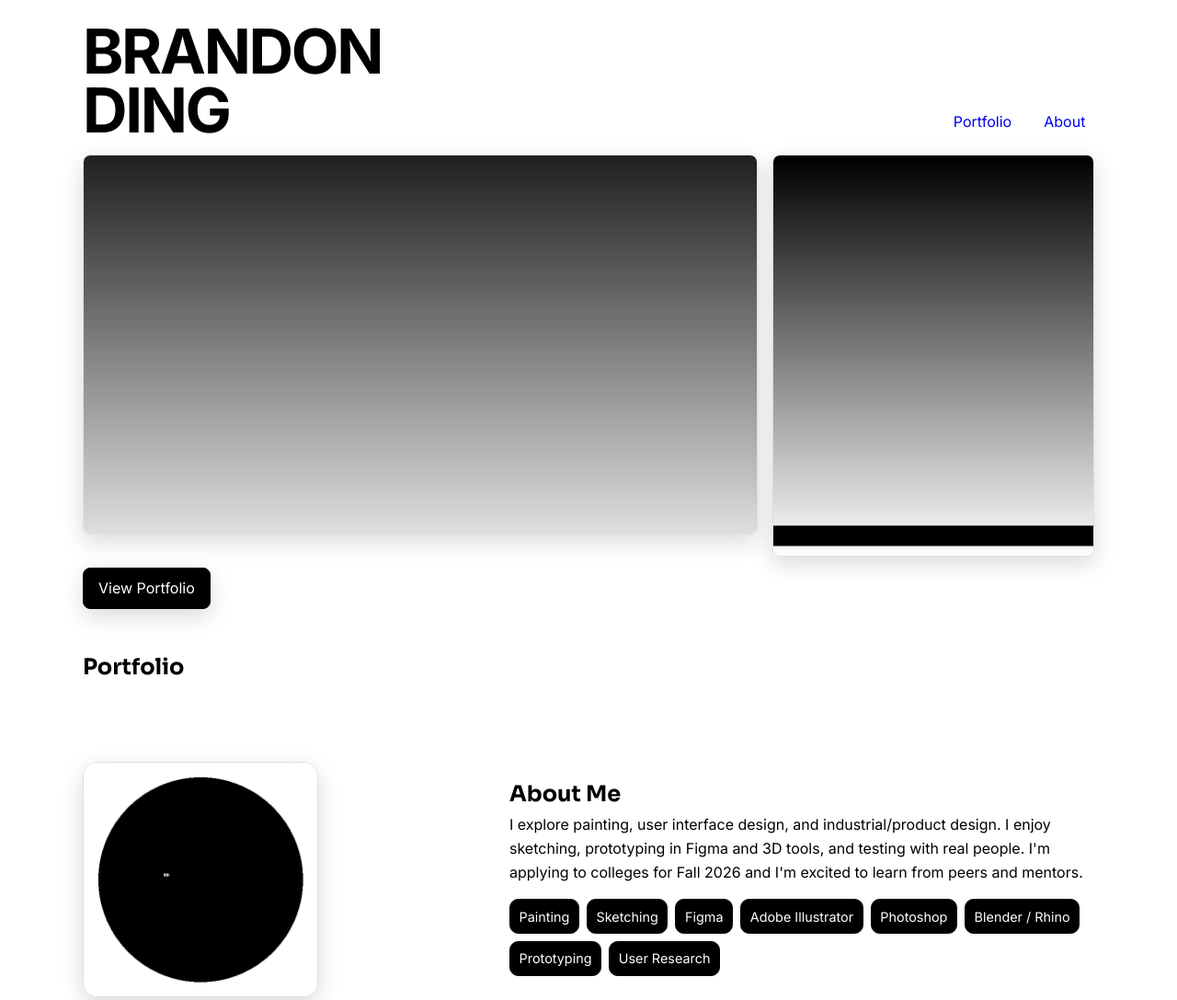
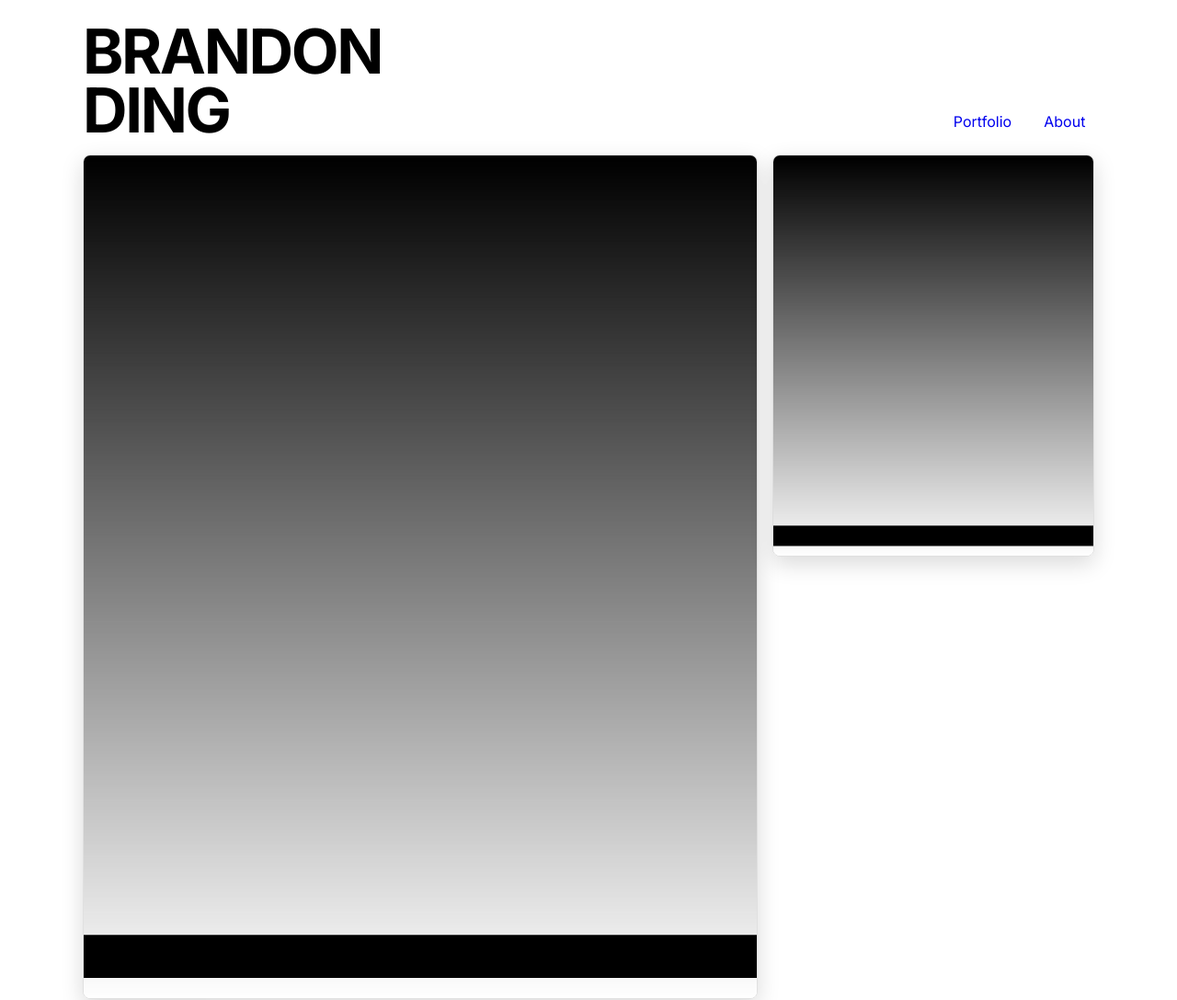
Before and after one commit to perfect/portfolio, a website: page index.html in a window 1280 px wide. Shown: the top 1087 px of the page at 92% size. Drawn offline with nearby package versions, Linux system fonts and the light colour scheme; no server answers.

Commit message:
feat: translate Chinese strings to English and make cover heights consistent

```diff
--- a/styles.css
+++ b/styles.css
@@ -18,7 +18,7 @@ p{margin:0 0 1rem} .muted{color:var(--muted)}
 .mast-nav{display:flex;gap:1rem;align-items:center;justify-content:flex-end}
 .mast-nav a{padding:.4rem .6rem;border-radius:.4rem;text-decoration:none}
 .masthead-grid{display:grid;grid-template-columns:2.1fr 1fr;gap:1rem;margin-top:1rem}
-.masthead-grid .big{aspect-ratio:16/9;border:1px solid var(--border);box-shadow:var(--shadow);border-radius:.5rem;overflow:hidden;display:block;position:relative}
+.masthead-grid .big{aspect-ratio:4/5;border:1px solid var(--border);box-shadow:var(--shadow);border-radius:.5rem;overflow:hidden;display:block;position:relative}
 .masthead-grid .big img{width:100%;height:100%;object-fit:cover;display:block}
 .masthead-grid .tall{aspect-ratio:4/5;border:1px solid var(--border);box-shadow:var(--shadow);border-radius:.5rem;overflow:hidden;display:block;position:relative}
 .masthead-grid .tall img{width:100%;height:100%;object-fit:cover;object-position:center;display:block}
```
Also changed, not shown: admin/script.js (+8 -8 lines).
